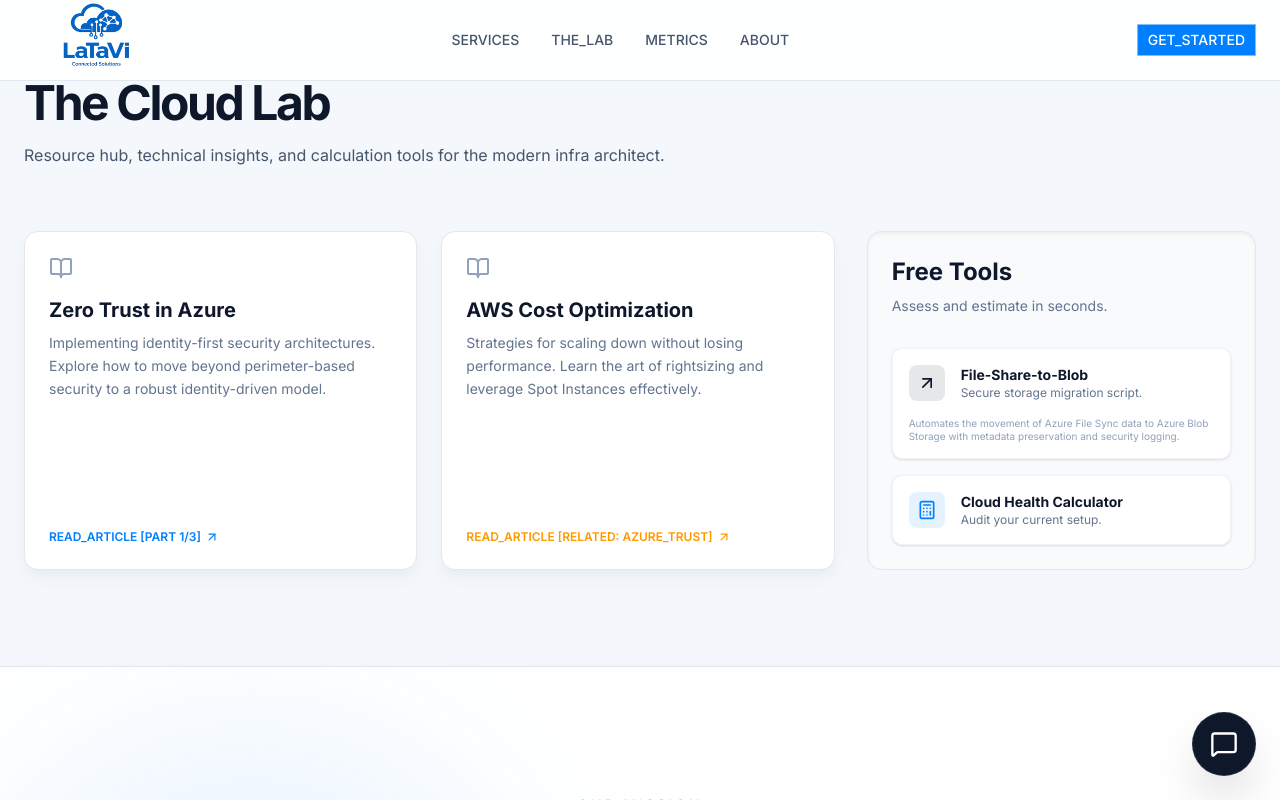
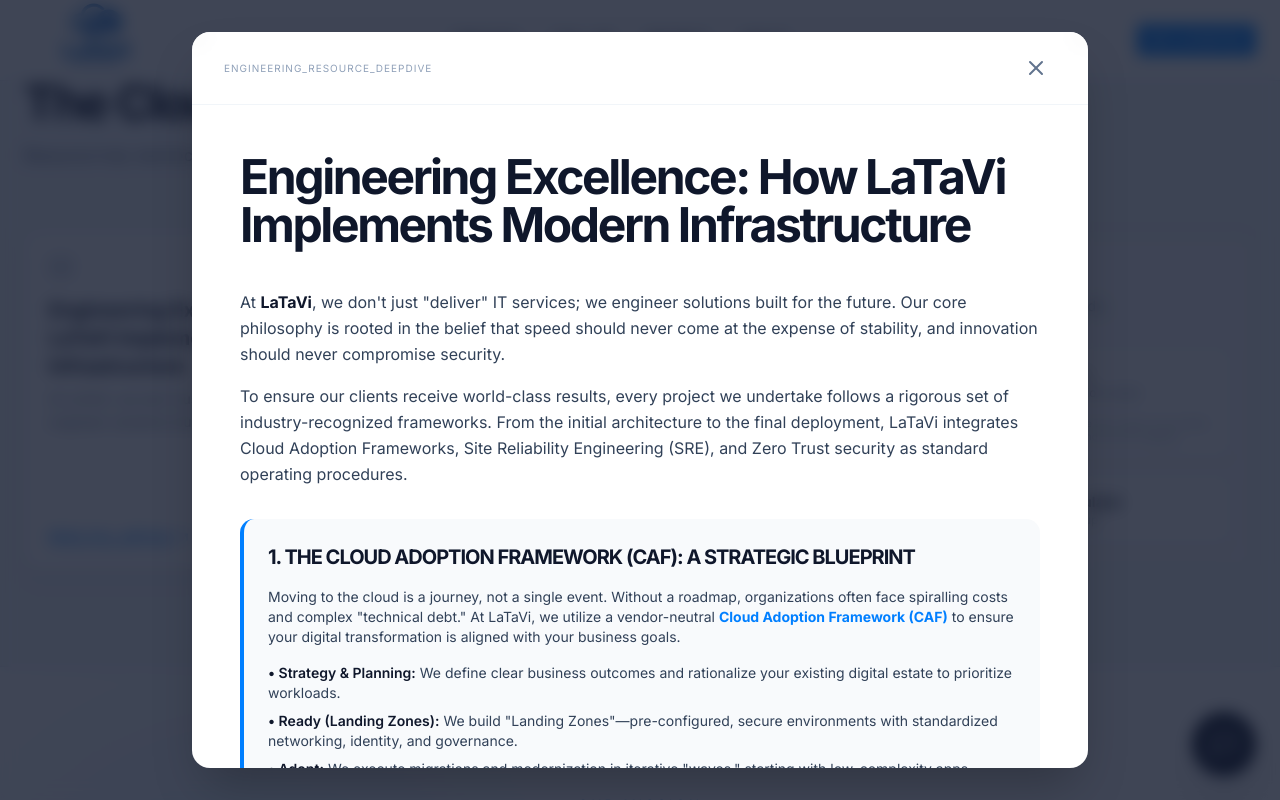
Before and after one commit to latavitechnology/latavitechnology.github.io, a Next.js app: page /latavi/ in a window 1280 px wide. Both pictures are taken after a click on the element 220 px from the left and 3059 px from the top of the page. Shown: the part 2659-3459 px from the top of the page. Built offline with nearby package versions, Linux system fonts and the light colour scheme.

Commit message:
Added an article "Engineeing Excellence"

```diff
--- a/src/components/sections/CloudLab.tsx
+++ b/src/components/sections/CloudLab.tsx
@@ -1,6 +1,112 @@
-import { BookOpen, Calculator, LineChart, ArrowUpRight } from "lucide-react";
+"use client";
+
+import { BookOpen, Calculator, LineChart, ArrowUpRight, X } from "lucide-react";
+import { useState } from "react";
+import { motion } from "framer-motion";
+import Image from "next/image";
 
 export function CloudLab() {
+  const [selectedArticle, setSelectedArticle] = useState<null | { title: string, content: React.ReactNode }>(null);
+
+  const articles = [
+    {
+      id: 'excellence',
+      title: "Engineering Excellence: How LaTaVi Implements Modern Infrastructure",
+      preview: "At LaTaVi, we don't just 'deliver' IT services; we engineer solutions built for the future...",
+      color: "azure",
+      content: (
+        <div className="space-y-8 text-slate-700 leading-relaxed font-sans text-base">
+          <section>
+            <p className="mb-4">At <strong className="text-slate-900 font-bold">LaTaVi</strong>, we don't just "deliver" IT services; we engineer solutions built for the future. Our core philosophy is rooted in the belief that speed should never come at the expense of stability, and innovation should never compromise security.</p>
+            <p>To ensure our clients receive world-class results, every project we undertake follows a rigorous set of industry-recognized frameworks. From the initial architecture to the final deployment, LaTaVi integrates Cloud Adoption Frameworks, Site Reliability Engineering (SRE), and Zero Trust security as standard operating procedures.</p>
+          </section>
+
+          <section className="bg-slate-50 p-6 rounded-xl border-l-4 border-azure">
+            <h3 className="text-xl font-bold text-slate-900 mb-4 uppercase tracking-tighter">1. The Cloud Adoption Framework (CAF): A Strategic Blueprint</h3>
+            <p className="mb-4 text-sm">Moving to the cloud is a journey, not a single event. Without a roadmap, organizations often face spiralling costs and complex "technical debt." At LaTaVi, we utilize a vendor-neutral <strong className="text-azure">Cloud Adoption Framework (CAF)</strong> to ensure your digital transformation is aligned with your business goals.</p>
+            <ul className="space-y-2 mb-6 text-sm">
+              <li><strong className="text-slate-900 font-semibold">• Strategy & Planning:</strong> We define clear business outcomes and rationalize your existing digital estate to prioritize workloads.</li>
+              <li><strong className="text-slate-900 font-semibold">• Ready (Landing Zones):</strong> We build "Landing Zones"—pre-configured, secure environments with standardized networking, identity, and governance.</li>
+              <li><strong className="text-slate-900 font-semibold">• Adopt:</strong> We execute migrations and modernization in iterative "waves," starting with low-complexity apps.</li>
+              <li><strong className="text-slate-900 font-semibold">• Govern & Manage:</strong> We implement automated guardrails to monitor resource health, cost optimization, and compliance continuously.</li>
+            </ul>
+            <div className="mt-8 bg-white p-4 rounded-lg border border-slate-200">
+               <p className="text-[10px] font-mono text-slate-400 uppercase mb-2">Technical_Lifecycle_Artifact</p>
+               {/* Use the logo or a relative image path. Assuming the user saves the attached image to /public/caf-lifecycle.jpg */}
+               <Image
+                  src="/latavi/caf-lifecycle.jpg"
+                  alt="CAF Implementation Lifecycle"
+                  width={1200}
+                  height={800}
+                  className="rounded-lg shadow-md w-full object-cover"
+                  priority
+               />
+            </div>
+          </section>
+
+          <section className="p-2">
+            <h3 className="text-xl font-bold text-slate-900 mb-4 uppercase tracking-tighter border-b border-slate-200 pb-2">2. Site Reliability Engineering (SRE): Resilience by Design</h3>
+            <p className="mb-4">At LaTaVi, we treat operations as a software engineering problem. By applying <strong className="text-slate-900">Site Reliability Engineering (SRE)</strong> principles, we bridge the gap between development speed and system stability.</p>
+            <ul className="space-y-3 pl-4 border-l border-slate-200">
+              <li><strong className="text-slate-900 text-sm font-semibold block">Service Level Objectives (SLOs)</strong> <p className="text-sm">We define data-driven reliability targets that matter to your end-users, moving away from vague "uptime" goals.</p></li>
+              <li><strong className="text-slate-900 text-sm font-semibold block">Error Budgets</strong> <p className="text-sm">We use error budgets to balance the pace of innovation with the need for stability.</p></li>
+              <li><strong className="text-slate-900 text-sm font-semibold block">Toil Automation</strong> <p className="text-sm">We strive to eliminate "toil"—repetitive, manual operational tasks—through advanced scripting and automation.</p></li>
+              <li><strong className="text-slate-900 text-sm font-semibold block">Blameless Post-mortems</strong> <p className="text-sm">When incidents occur, we focus on system flaws rather than human error, ensuring permanent fixes.</p></li>
+            </ul>
+          </section>
+
+          <section className="bg-slate-900 text-slate-400 p-8 rounded-2xl">
+            <h3 className="text-xl font-bold text-white mb-4 uppercase tracking-tighter">3. Zero Trust: Security Beyond the Perimeter</h3>
+            <p className="mb-4 text-sm italic">"Never Trust, Always Verify."</p>
+            <p className="mb-6 text-sm">LaTaVi implements a Zero Trust Architecture, ensuring access is never granted based on network location alone.</p>
+            <ul className="space-y-4 text-sm">
+              <li className="flex gap-4">
+                <span className="text-azure font-mono">01.</span>
+                <p><span className="text-white font-bold">Verified Identity:</span> Every user, device, and service must be authenticated and authorized.</p>
+              </li>
+              <li className="flex gap-4">
+                <span className="text-azure font-mono">02.</span>
+                <p><span className="text-white font-bold">Least Privilege Access:</span> We strictly limit user permissions to the bare minimum required for their task.</p>
+              </li>
+              <li className="flex gap-4">
+                <span className="text-azure font-mono">03.</span>
+                <p><span className="text-white font-bold">Micro-segmentation:</span> We break the network into granular zones, preventing lateral movement of threats.</p>
+              </li>
+            </ul>
+          </section>
+
+          <section>
+            <h3 className="text-xl font-bold text-slate-900 mb-2 uppercase tracking-tighter">4. DevSecOps: Security at the Speed of Code</h3>
+            <p className="text-sm">Security isn't a "final check" at LaTaVi; it is woven into the very fabric of our development lifecycle. Through DevSecOps, we "shift security left," integrating automated vulnerability scanning and compliance checks directly into the CI/CD pipeline.</p>
+          </section>
+
+          <section className="bg-azure/5 p-6 rounded-xl border border-azure/20">
+            <h4 className="font-bold text-azure mb-3 uppercase tracking-widest text-sm">Why Choose LaTaVi?</h4>
+            <ul className="grid grid-cols-1 md:grid-cols-3 gap-4 text-xs font-mono text-slate-600">
+              <li className="flex flex-col gap-1"><span className="text-slate-900 font-bold uppercase">Vendor Neutral</span> Works across Azure, AWS, and GCP.</li>
+              <li className="flex flex-col gap-1"><span className="text-slate-900 font-bold uppercase">Scalable</span> Designed to grow as your business grows.</li>
+              <li className="flex flex-col gap-1"><span className="text-slate-900 font-bold uppercase">Audit-Ready</span> Automated governance and codified security.</li>
+            </ul>
+          </section>
+        </div>
+      )
+    },
+    {
+      id: 'cost',
+      title: "AWS Cost Optimization",
+      preview: "Strategies for scaling down without losing performance. Learn the art of rightsizing and leverage Spot Instances effectively.",
+      color: "aws",
+      content: (
+        <div className="space-y-4">
+          <p>This article is currently being updated for the latest AWS Savings Plans and Spot Instance strategies. Check back shortly for the full technical brief.</p>
+          <div className="p-4 bg-aws/10 rounded-lg text-sm text-aws font-mono">
+            RELATED_MODULE: CLOUD_EXCELLENCE_FRAMEWORK
+          </div>
+        </div>
+      )
+    }
+  ];
+
   return (
     <section id="lab" className="py-24 bg-background">
       <div className="container mx-auto px-6">
@@ -13,22 +119,20 @@
 
         <div className="grid grid-cols-1 lg:grid-cols-3 gap-8">
           <div className="lg:col-span-2 grid sm:grid-cols-2 gap-6">
-             <div className="border border-slate-200 bg-white shadow-lg shadow-slate-200/50 p-6 rounded-xl group hover:border-azure/50 hover:shadow-xl transition-all cursor-pointer flex flex-col justify-between">
-                <div>
-                  <BookOpen className="text-slate-400 mb-4 group-hover:text-azure transition-colors" size={24} />
-                  <h4 className="text-xl font-bold text-slate-900 mb-2">Zero Trust in Azure</h4>
-                  <p className="text-sm text-slate-500 mb-6 font-sans leading-relaxed">Implementing identity-first security architectures. Explore how to move beyond perimeter-based security to a robust identity-driven model.</p>
+             {articles.map((art) => (
+                <div
+                  key={art.id}
+                  onClick={() => setSelectedArticle(art)}
+                  className={`border border-slate-200 bg-white shadow-lg shadow-slate-200/50 p-6 rounded-xl group hover:border-${art.color}/50 hover:shadow-xl transition-all cursor-pointer flex flex-col justify-between`}
+                >
+                  <div>
+                    <BookOpen className={`text-slate-400 mb-4 group-hover:text-${art.color} transition-colors`} size={24} />
+                    <h4 className="text-xl font-bold text-slate-900 mb-2">{art.title}</h4>
+                    <p className="text-sm text-slate-500 mb-6 font-sans leading-relaxed line-clamp-3">{art.preview}</p>
+                  </div>
+                  <div className={`text-xs font-mono text-${art.color} flex items-center gap-1 font-semibold underline underline-offset-4`}>READ_FULL_ARTICLE <ArrowUpRight size={14} /></div>
                 </div>
-                <div className="text-xs font-mono text-azure flex items-center gap-1 font-semibold">READ_ARTICLE [PART 1/3] <ArrowUpRight size={14} /></div>
-             </div>
-             <div className="border border-slate-200 bg-white shadow-lg shadow-slate-200/50 p-6 rounded-xl group hover:border-aws/50 hover:shadow-xl transition-all cursor-pointer flex flex-col justify-between">
-                <div>
-                  <BookOpen className="text-slate-400 mb-4 group-hover:text-aws transition-colors" size={24} />
-                  <h4 className="text-xl font-bold text-slate-900 mb-2">AWS Cost Optimization</h4>
-                  <p className="text-sm text-slate-500 mb-6 font-sans leading-relaxed">Strategies for scaling down without losing performance. Learn the art of rightsizing and leverage Spot Instances effectively.</p>
-                </div>
-                <div className="text-xs font-mono text-aws flex items-center gap-1 font-semibold">READ_ARTICLE [RELATED: AZURE_TRUST] <ArrowUpRight size={14} /></div>
-             </div>
+             ))}
           </div>
 
           <div className="border border-slate-200 bg-slate-50 p-6 rounded-xl flex flex-col justify-between shadow-inner">
@@ -59,6 +163,44 @@
           </div>
         </div>
       </div>
+
+      {/* Article Modal */}
+      {selectedArticle && (
+        <div className="fixed inset-0 z-[100] flex items-center justify-center p-4 md:p-8">
+          <div className="absolute inset-0 bg-slate-900/80 backdrop-blur-sm" onClick={() => setSelectedArticle(null)} />
+          <motion.div
+            initial={{ opacity: 0, scale: 0.9, y: 20 }}
+            animate={{ opacity: 1, scale: 1, y: 0 }}
+            className="bg-white w-full max-w-4xl max-h-full overflow-y-auto rounded-2xl relative shadow-2xl custom-scrollbar"
+          >
+            <div className="sticky top-0 bg-white/80 backdrop-blur-md p-4 border-b border-slate-100 flex justify-between items-center z-10 px-8">
+              <span className="text-[10px] font-mono text-slate-400 uppercase tracking-widest">Engineering_Resource_DeepDive</span>
+              <button
+                onClick={() => setSelectedArticle(null)}
+                className="p-2 hover:bg-slate-100 rounded-full transition-colors text-slate-500 hover:text-slate-900"
+              >
+                <X size={24} />
+              </button>
+            </div>
+
+            <div className="p-8 md:p-12">
+               <h1 className="text-3xl md:text-5xl font-sans font-bold tracking-tighter text-slate-900 mb-10 leading-none">
+                 {selectedArticle.title}
+               </h1>
+               {selectedArticle.content}
+            </div>
+
+            <div className="p-8 bg-slate-50 border-t border-slate-200 text-center">
+               <button
+                  onClick={() => setSelectedArticle(null)}
+                  className="bg-slate-900 text-white px-8 py-3 rounded-full font-mono text-sm hover:bg-azure transition-colors"
+               >
+                 CLOSE_ARTICLE
+               </button>
+            </div>
+          </motion.div>
+        </div>
+      )}
     </section>
   );
 }
```
Also changed, not shown: public/caf-lifecycle.jpg (added), 1 other file (tests, documents, lock files or other folders).
